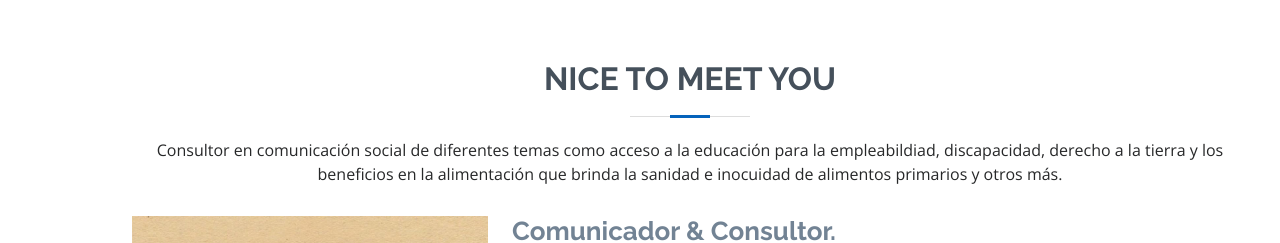
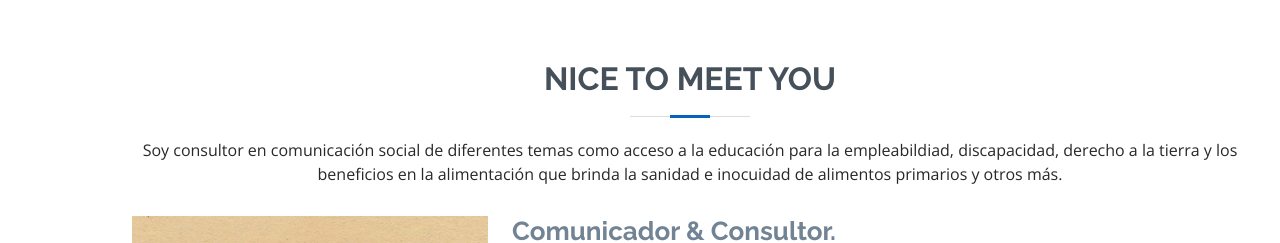
Before and after one commit to kanancho/web, a plain HTML site: page index.html in a window 1280 px wide. Shown: the part 800-1043 px from the top of the page. Drawn offline with nearby package versions, Linux system fonts and the light colour scheme.

Commit message:
Update index.html

```diff
--- a/index.html
+++ b/index.html
@@ -75,7 +75,7 @@
 
         <div class="section-title">
           <h2>Nice to meet you</h2>
-          <p>Consultor en comunicación social de diferentes temas como acceso a la educación para la empleabildiad, discapacidad, derecho
+          <p>Soy consultor en comunicación social de diferentes temas como acceso a la educación para la empleabildiad, discapacidad, derecho
 a la tierra y los beneficios en la alimentación que brinda la sanidad e inocuidad de alimentos primarios y otros más.</p>
         </div>
 
```
